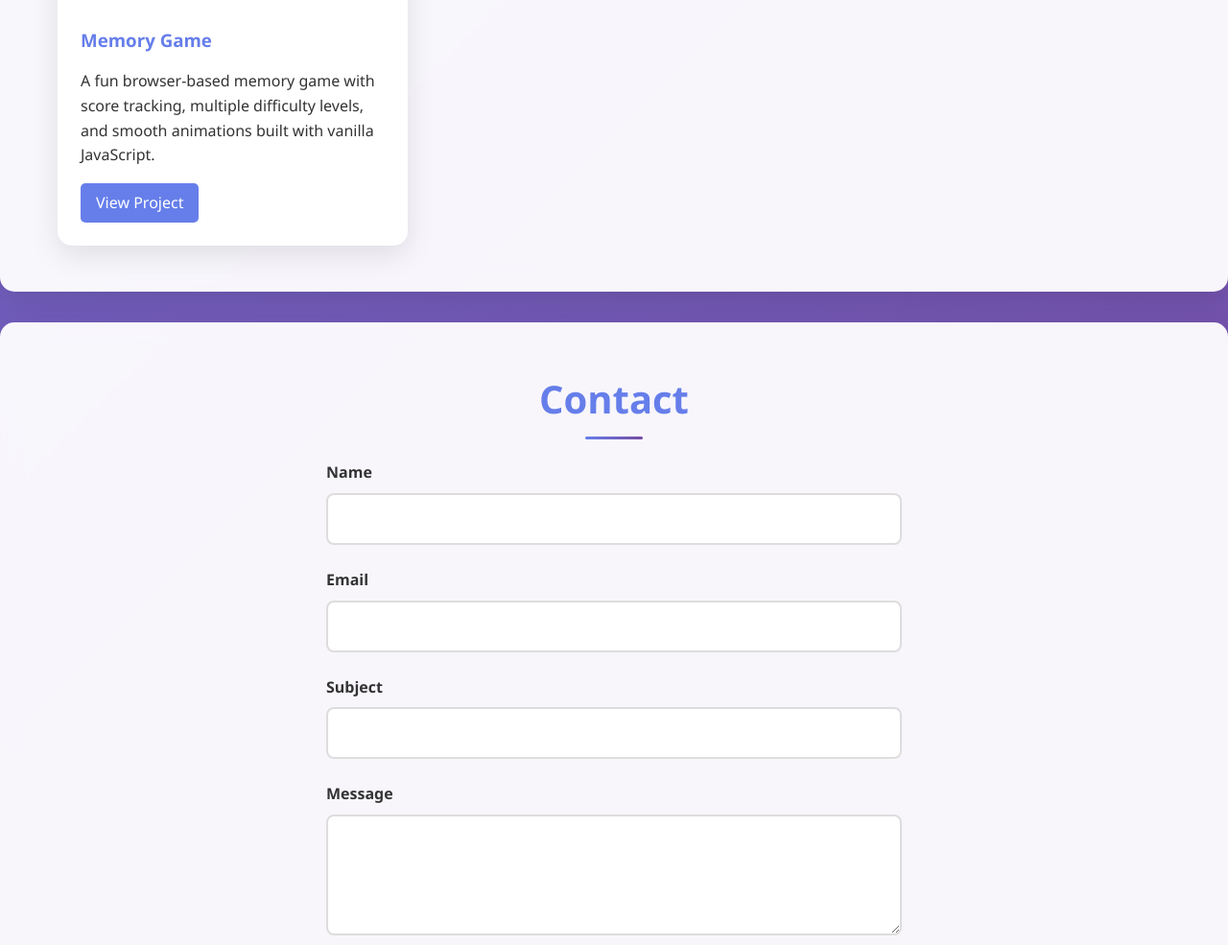
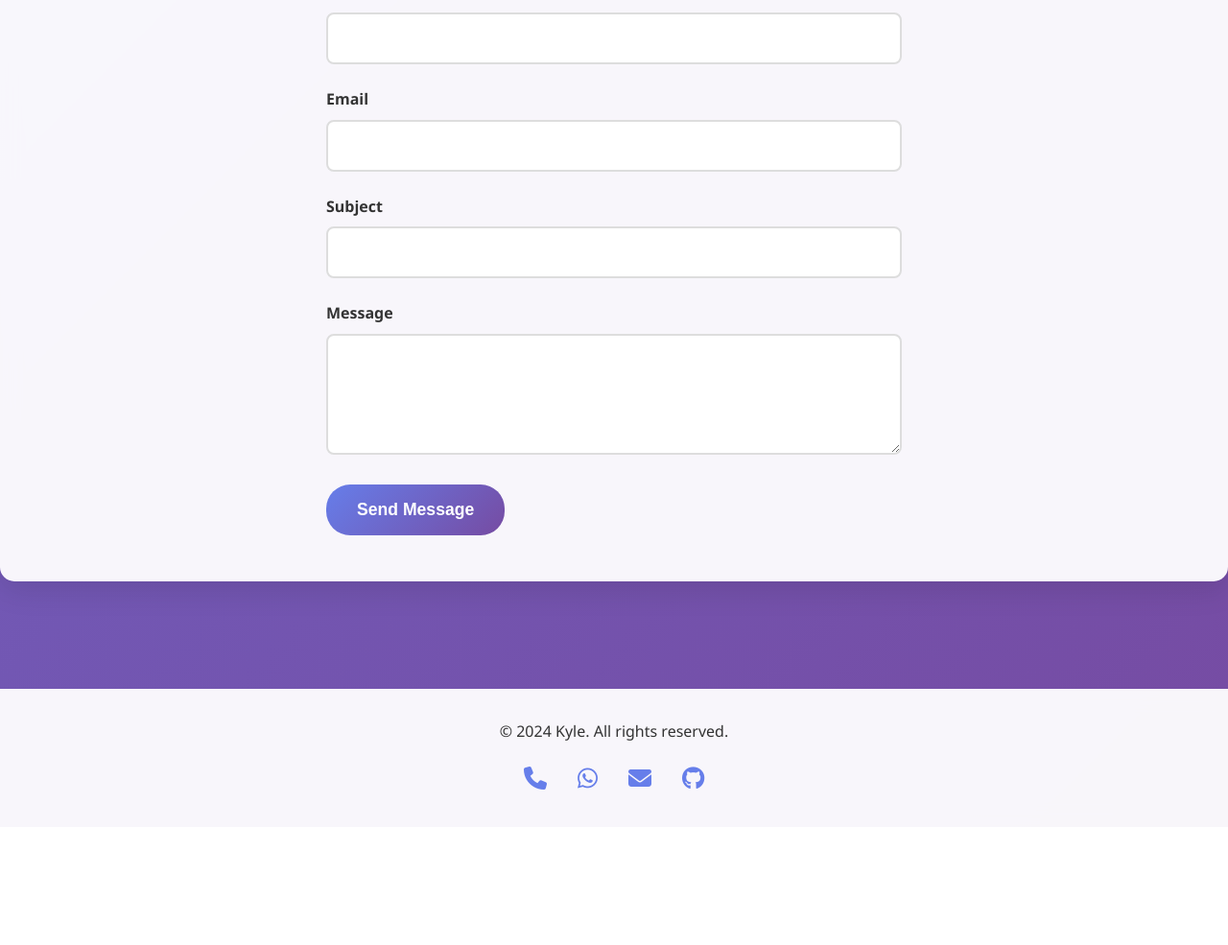
Before and after one commit to KyleOkunda/kyle-plp-portfolio, a plain HTML site: page portfolio.html in a window 1280 px wide. Shown: the part 3928-4913 px from the top of the page at 96% size. After the commit the page ends 4790 px from the top, so only its background shows below. Drawn offline with Linux system fonts and the light colour scheme.

Commit message:
Made some final touches

```diff
--- a/portfolio.html
+++ b/portfolio.html
@@ -313,18 +313,6 @@
                 >
               </div>
             </div>
-            <div class="project-card">
-              <div class="project-image">🎮</div>
-              <div class="project-content">
-                <h3>Memory Game</h3>
-                <p>
-                  A fun browser-based memory game with score tracking, multiple
-                  difficulty levels, and smooth animations built with vanilla
-                  JavaScript.
-                </p>
-                <a href="#" class="project-link">View Project</a>
-              </div>
-            </div>
           </div>
         </div>
       </section>
@@ -364,10 +352,22 @@
       <div class="container">
         <p>&copy; 2024 Kyle. All rights reserved.</p>
         <div class="social-links">
-          <a href="#">📧</a>
-          <a href="#">💼</a>
-          <a href="#">🐙</a>
-          <a href="#">🐦</a>
+          <a title="Phone" href="tel:+254796020142"
+            ><i class="fa-solid fa-phone"></i
+          ></a>
+          <a title="Whatsapp" href="https://wa.me/+254796020142"
+            ><i class="fa-brands fa-whatsapp"></i
+          ></a>
+          <a
+            title="E-Mail"
+            href="https://mail.google.com/mail/u/0/#inbox?compose=GTvVlcSGKZhBFWkndWmdbXgLlkhcVCsqRZMWDfGbTlpqQjwzjZmxvSpmcwBbDQhtSzkQZBxkRXRQf"
+            ><i class="fa-solid fa-envelope"></i
+          ></a>
+          <a
+            title="GitHub"
+            href="https://github.com/KyleOkunda?tab=repositories"
+            ><i class="fa-brands fa-github"></i
+          ></a>
         </div>
       </div>
     </footer>
```
